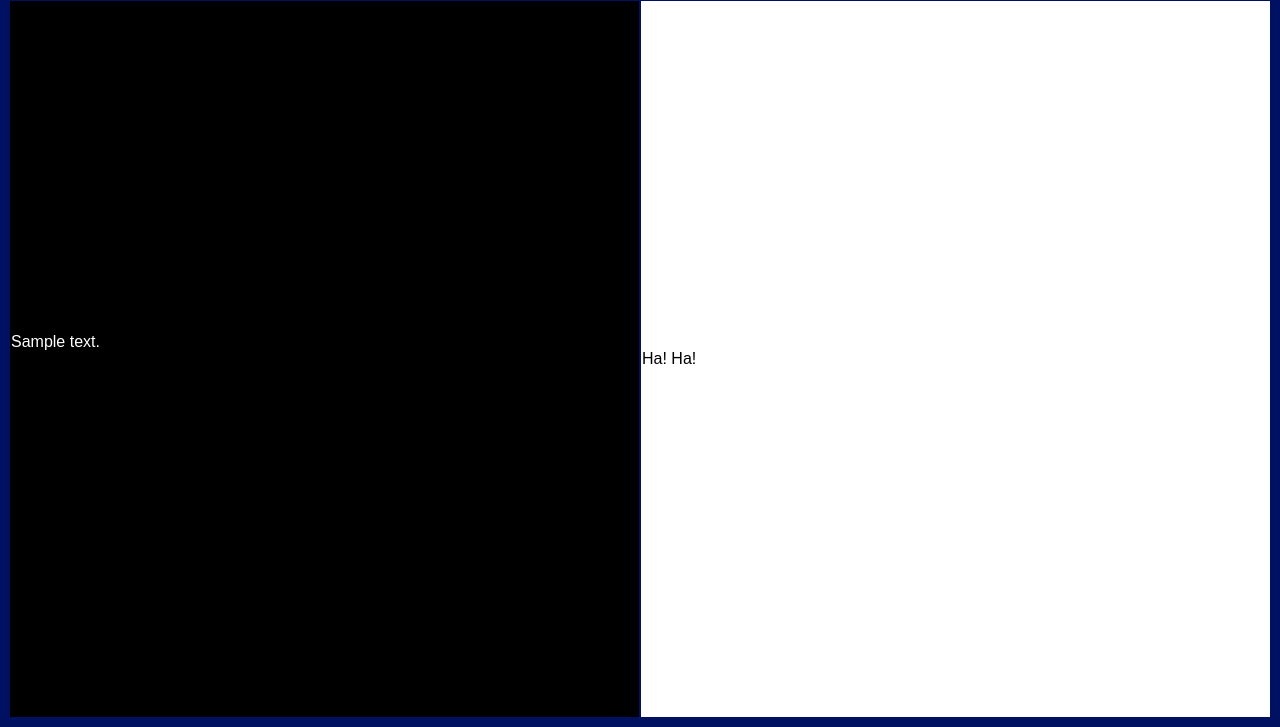
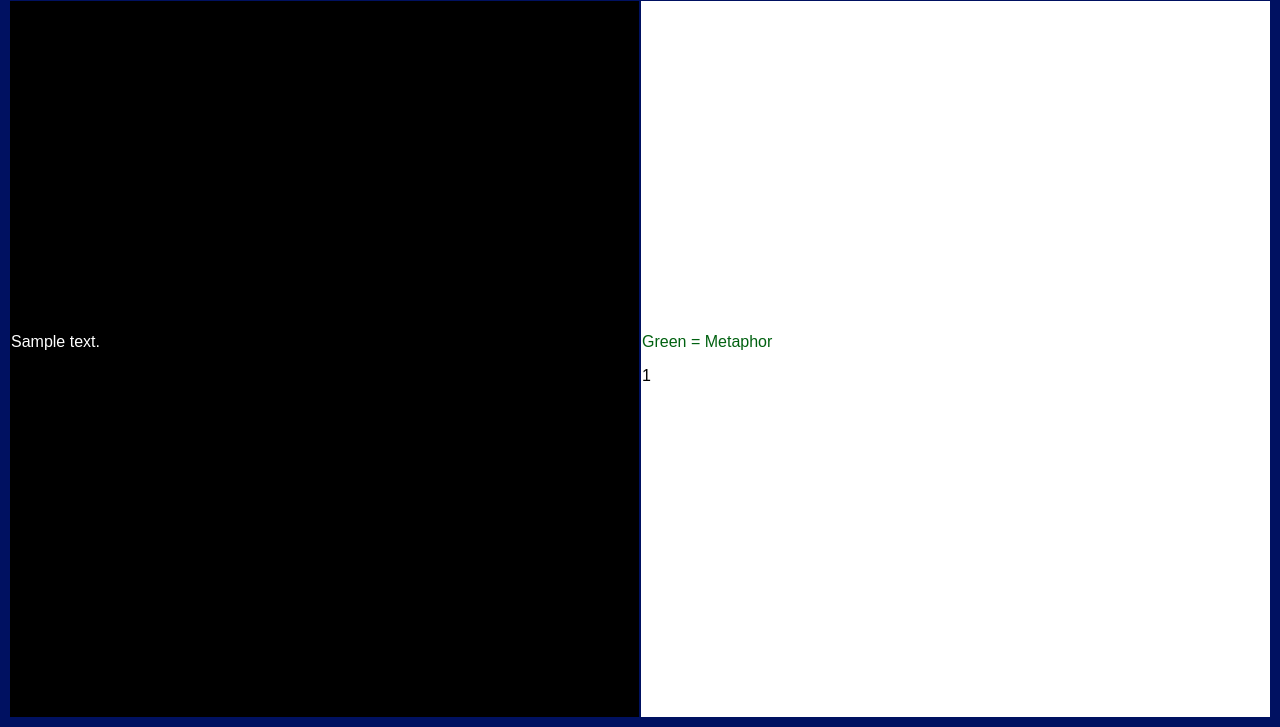
Before and after one commit to JakeNichols0/skAIkespeare, a Flask app: template templates/analysis.html in a window 1280 px wide. Shown: the part 91-818 px from the top of the page. Run offline with Flask 3, Linux system fonts and the light colour scheme; the template is opened without the code that fills it: most values are stand-ins (such as "Sample title", 1, 10 or a date in 2020).

Commit message:
Session 2

```diff
--- a/main.py
+++ b/main.py
@@ -2,18 +2,32 @@ from flask import redirect, url_for
 import flask as fk
 from flask import render_template as rt
 from html import escape
+import pickle
 
-app = fk.Flask(
-  __name__
-)
+app = fk.Flask(__name__)
 
 if __name__ == '__main__':
   app.run(host='0.0.0.0', port=80)
 
-def load_input(text="",error=""):
+
+def load_input(text="", error=""):
   return rt('input.html', text=escape(text), error=escape(error))
 
-@app.route('/', methods = ['GET', 'POST'])
+
+def check_line(line):
+  loaded_model = pickle.load(open('finalized_model.sav', 'rb'))
+  vectorizer = pickle.load(open('vectorizer.sav', 'rb'))
+
+  modelAns = loaded_model.predict(vectorizer.transform([line]))
+  print(modelAns)
+
+  if (modelAns == 1):
+    print("This is a metaphor.")
+    return True
+  return False
+
+
+@app.route('/', methods=['GET', 'POST'])
 def index():
   method = fk.request.method
   if method == 'POST':
@@ -24,7 +38,15 @@ def index():
       return redirect(url_for('analysis'), 308)
   return load_input()
 
+
 @app.route('/analysis', methods=['GET', 'POST'])
 def analysis():
-  text=escape(fk.request.form['text'])
-  return rt("analysis.html", text=text)
+  text = escape(fk.request.form['text'])
+  textSplit = text.splitlines()
+  lines = []
+  for line in textSplit:
+    color = "None"
+    if check_line(line):
+      color="lightgreen"
+    lines.append([line, color])
+  return rt("analysis.html", text_in=text, lines=lines)
--- a/static/stylesheets/style.css
+++ b/static/stylesheets/style.css
@@ -8,7 +8,6 @@ input {
 	font-weight: 800;
 	font-size: 14px;
   font-family: 'Open Sans';
-	rotate: 90deg;
 }
 input:hover {
 	background-color: #3e4770;
@@ -16,6 +15,7 @@ input:hover {
 textarea {
 	border: 5px inset #3e4770;
 	border-radius: 10px;
+	font-family: papyrus;
 }
 #AI {
   font-size: 14px;
@@ -63,6 +63,6 @@ table#ItBurns {
 	width: 100%;
 	min-height: 90vh;
 }
-a#shh {
-	text-decoration: none;
+#Green {
+	color: #006110
 }
--- a/templates/analysis.html
+++ b/templates/analysis.html
@@ -4,11 +4,14 @@
 <table id="ItBurns">
 	<tr>
 		<td id="in">
-		  <p class="input">{{text}}</p>
+		  <p class="input">{{text_in}}</p>
 		  <p id="skillissue">it's not that deep... be smarter...</p>
 		</td>
 		<td id="out">
-			<p>Ha! Ha!</p>
+			<p id="Green">Green = Metaphor</p>
+			{% for line in lines %}
+			<p style='background-color:{{line[1]}};'>{{line[0]}}</p>
+			{% endfor %}
 		</td>
 	</tr>
 </table>
```
Also changed, not shown: 2 other files.
